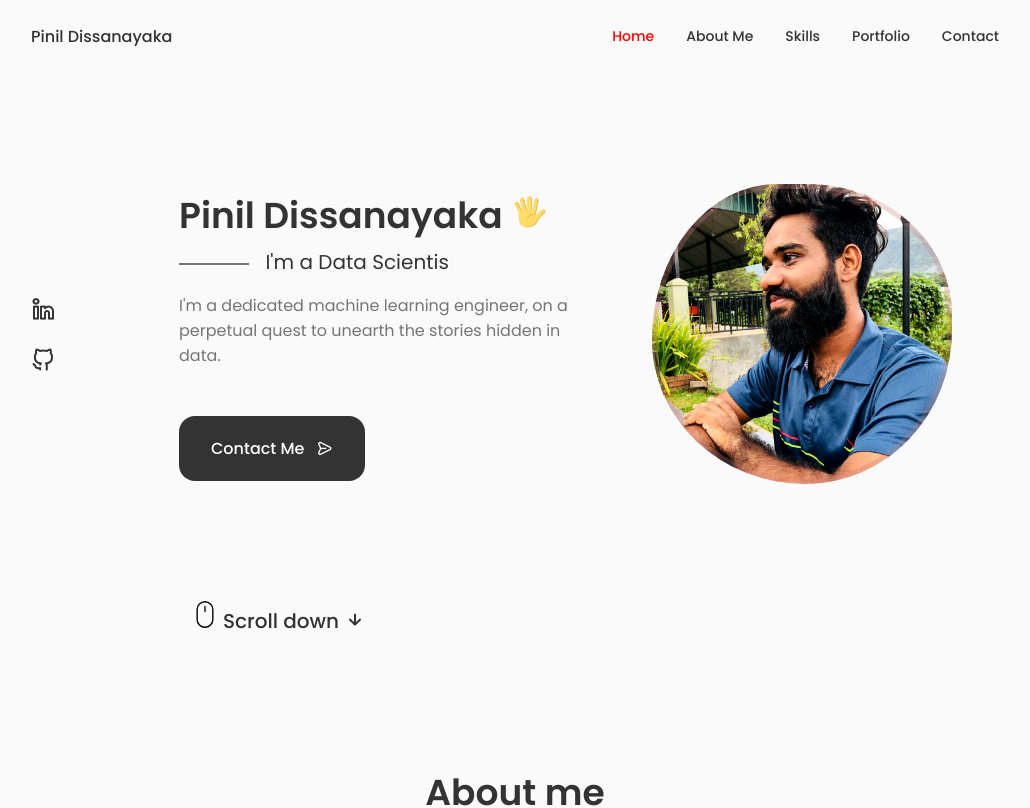
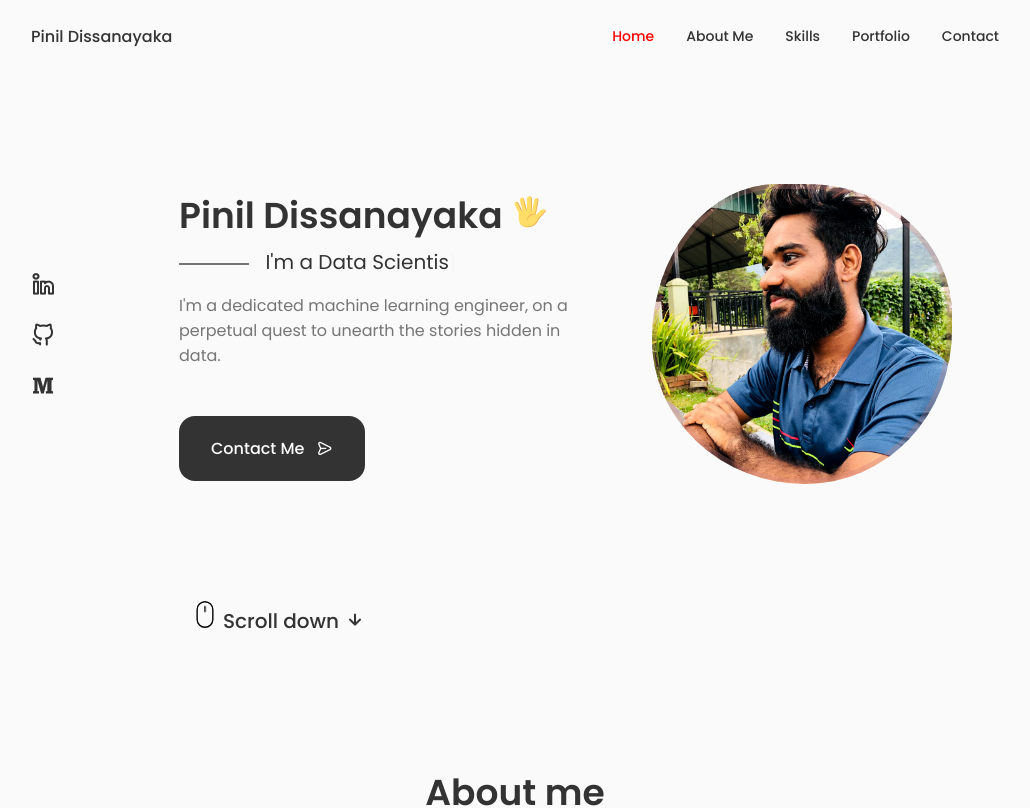
Before and after one commit to pinilDissanayaka/pinil, a React (Vite) app: page / in a window 1280 px wide. Shown: the top 808 px of the page, without its empty margins (125-1155 px from the left). Built offline with nearby package versions, Linux system fonts and the light colour scheme.

Commit message:
add medium link

```diff
--- a/src/components/about/About.jsx
+++ b/src/components/about/About.jsx
@@ -1,6 +1,6 @@
 import React from "react";
 import "./about.css";
-import AboutImg from "../../assets/about.jpg";
+import AboutImg from "../../assets/about.png";
 import CV from "../../assets/CV.pdf";
 import Info from "./Info";
 
--- a/src/components/footer/Footer.jsx
+++ b/src/components/footer/Footer.jsx
@@ -40,6 +40,9 @@ const Footer = () => {
           <a href="https://github.com/pinilDissanayaka" className="footer_social-link" target="_blank">
             <i className="uil uil-github-alt"></i>
           </a>
+          <a href="https://medium.com/@pinildissanayaka" className="home_social-icon" target="_blank">
+            <i class="uil uil-medium-m"></i>
+          </a>
         </div>
 
         <span className="footer_copy">&#169;Pinil Dissanayaka. All rights reserved</span>
--- a/src/components/home/Social.jsx
+++ b/src/components/home/Social.jsx
@@ -9,6 +9,9 @@ const Social = () => {
         <a href="https://github.com/pinilDissanayaka" className="home_social-icon" target="_blank">
             <i className="uil uil-github-alt"></i>
         </a>
+        <a href="https://medium.com/@pinildissanayaka" className="home_social-icon" target="_blank">
+          <i class="uil uil-medium-m"></i>
+        </a>
     </div>
   )
 }
--- a/src/components/home/home.css
+++ b/src/components/home/home.css
@@ -59,7 +59,7 @@
 }
 
 .home_img {
-  background: url(../../assets/about.jpg);
+  background: url(../../assets/profile.jpg);
   background-repeat: no-repeat;
   background-position: center;
   background-size: cover;
--- a/src/components/qualification/Qualification.jsx
+++ b/src/components/qualification/Qualification.jsx
@@ -236,7 +236,7 @@ const Qualification = () => {
                 : "qualification_content"
             }
           >
-            {/* <div className="qualification_data">
+            <div className="qualification_data">
               <div className="">
                 <h3 className="qualification_title">Machine Learning Engineer</h3>
                 <span className="qualification_subtitle">CodeGen International (Pvt) Ltd</span>
@@ -249,7 +249,7 @@ const Qualification = () => {
                 <span className="qualification_rounder"></span>
                 <span className="qualification_line"></span>
               </div>
-            </div>*/}
+            </div>
           </div>
         </div>
       </div>
```
Also changed, not shown: src/assets/about.png (added), src/assets/profile.jpg (renamed from src/assets/about.jpg).
